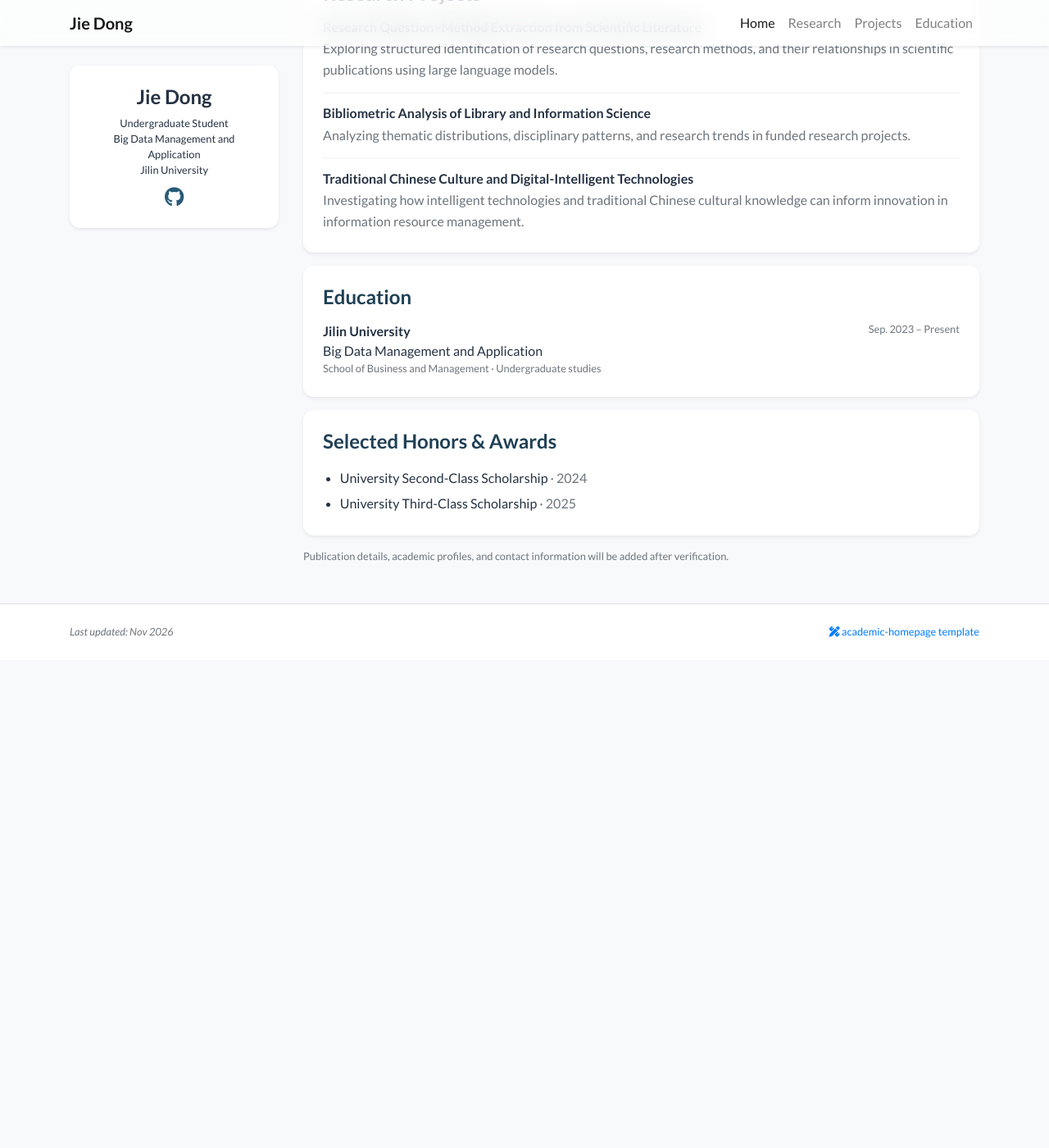
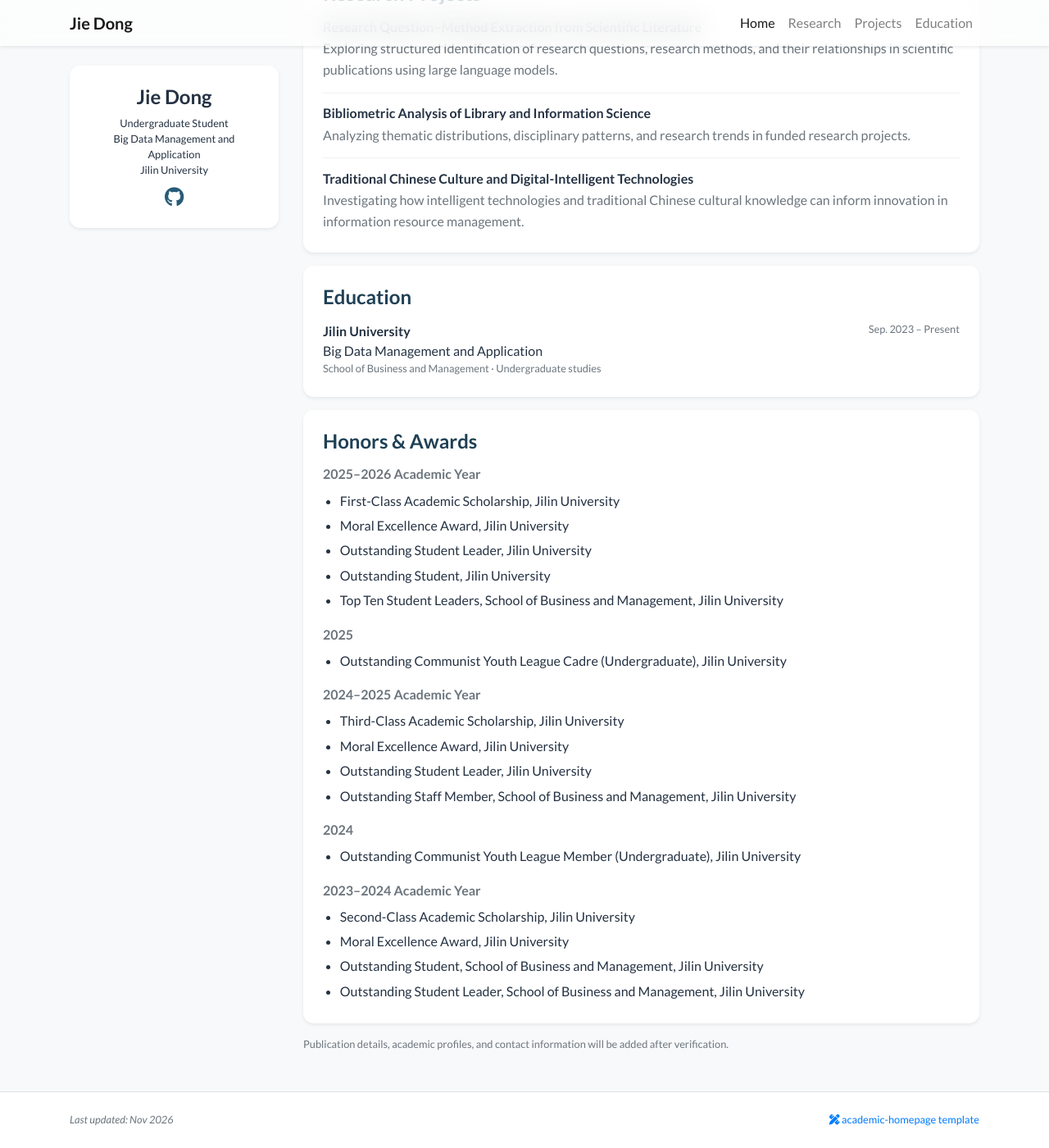
Before and after one commit to The-Tracker/The-Tracker.github.io, a Jekyll site: the page built from index.html, in a window 1280 px wide and 1400 px high, scrolled down 611 px. Shown: the whole window at 82% size. Built offline with Jekyll 4.4.1, drawn with Linux system fonts in a browser that asks for light colours; nearby versions of some CDN libraries; a style sheet for code colours, icons or effects is not loaded; before the commit the page ends 1416 px from its top, so only the background shows below that.

Commit message:
Render complete honors and awards grouped by academic year

```diff
--- a/index.html
+++ b/index.html
@@ -56,11 +56,17 @@ navbar_title: Home
 
     <section class="card border-0 shadow-sm bg-white mt-3" id="honors">
       <div class="card-body p-4">
-        <h2 class="h4 mb-3">Selected Honors &amp; Awards</h2>
-        <ul class="mb-0 honors-list">
-          <li>University Second-Class Scholarship <span class="text-muted">· 2024</span></li>
-          <li>University Third-Class Scholarship <span class="text-muted">· 2025</span></li>
-        </ul>
+        <h2 class="h4 mb-3">Honors &amp; Awards</h2>
+        {% for group in site.data.honors.groups %}
+        <div class="honors-group{% unless forloop.first %} mt-3{% endunless %}">
+          <h3 class="h6 text-muted mb-2">{{ group.period }}</h3>
+          <ul class="honors-list mb-0">
+            {% for award in group.items %}
+            <li>{{ award }}</li>
+            {% endfor %}
+          </ul>
+        </div>
+        {% endfor %}
       </div>
     </section>
 
```
